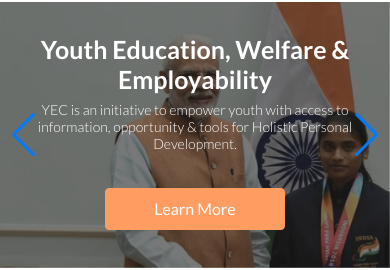
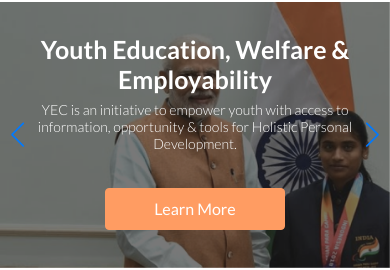
Before and after one commit to adeebAhmad1/govt-of-karnataka, a React (Create React App) app: page / in a window 390 px wide. Shown: the part 170-440 px from the top of the page. Built offline with nearby package versions, Linux system fonts and the light colour scheme.

Commit message:
Hello World

```diff
--- a/src/App.css
+++ b/src/App.css
@@ -425,6 +425,7 @@
 
   :root {
     --font-primary: 12px;
+    --swiper-navigation-size: 25px !important
   }
 
   .services_text {
--- a/src/components/Layout/Header.jsx
+++ b/src/components/Layout/Header.jsx
@@ -90,7 +90,6 @@
                 <a
                   href="/youth"
                   onClick={onClick}
-                  exact
                   style={{position: `relative`}}
                   className="header_link mx-3 d-inline-block"
                 >
```
Also changed, not shown: 1 other file (tests, documents, lock files or other folders).
